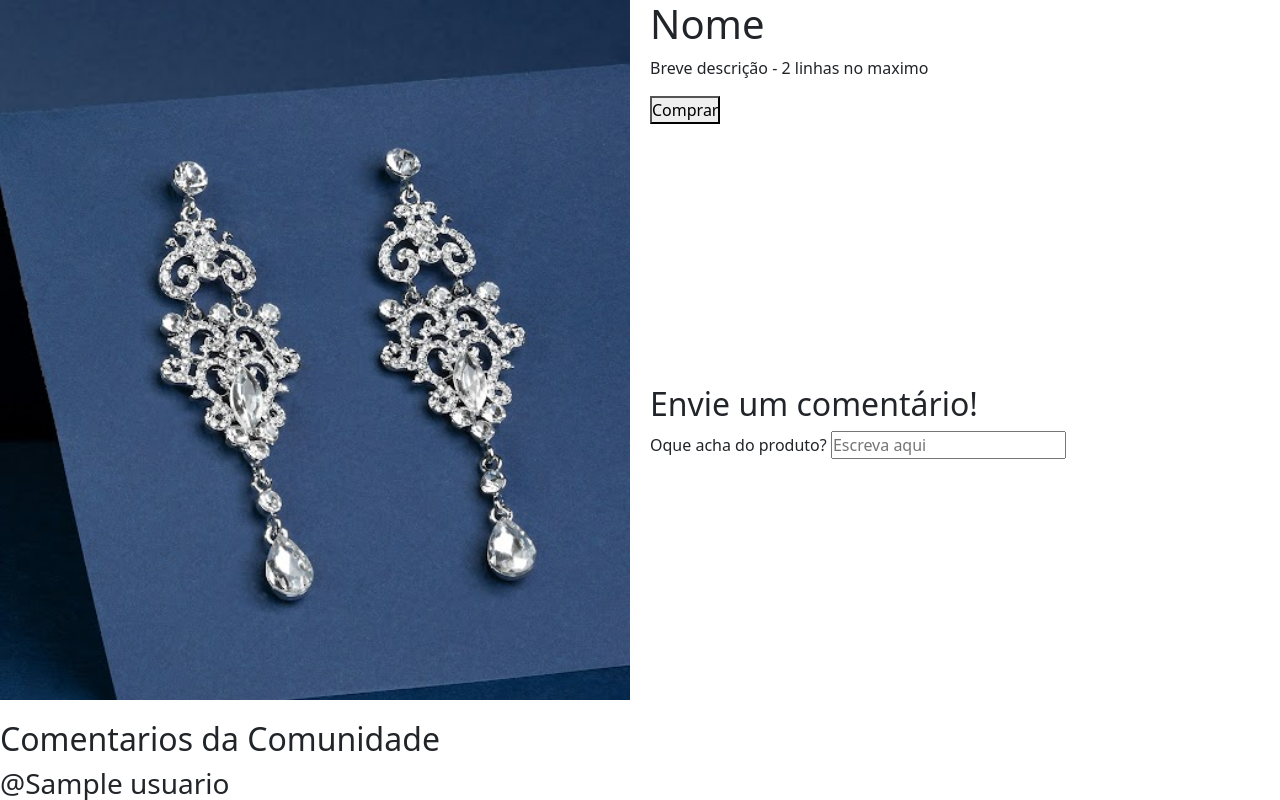
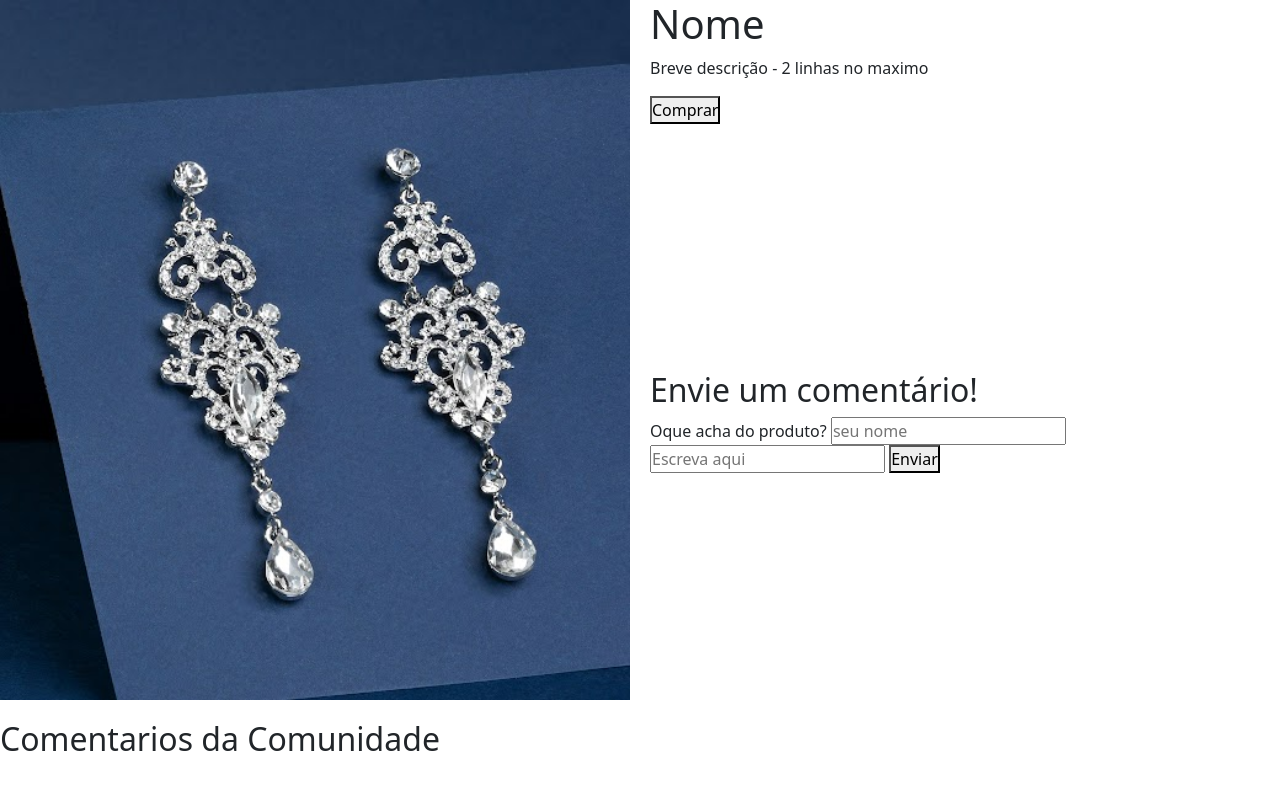
Before and after one commit to gabriela-peratello/projeto-soleil-noir, a Flask app: page /comentario in a window 1280 px wide. Run offline with Flask 3, Linux system fonts and the light colour scheme; tables that the repository leaves empty hold one stand-in row (values such as "Sample post").

Commit message:
MOD: Comentarios

```diff
--- a/app.py
+++ b/app.py
@@ -65,14 +65,14 @@
 @app.route("/comentario")
 def visualizar_comen():
     comentario = visualizar_comentarios()
-    return render_template("produtos.html", comentario = comentario)
+    return render_template("produtos.html", comentarios = comentario)
 
 @app.route("/comentarios/comentar", methods=["POST"])
 def comentar():
-    nome_completo = request.form.get("nome")
-    codigo_usuario = request.form.get("codigo")
-    comentario = request.form.get("comentario")
-    if adicionar_comentarios(nome_completo, codigo_usuario, comentario) == True:
+    nome_completo = session["nome_completo"]
+    codigo_usuario = session["codigo_usuario"]
+    comentario = request.form.get('comentario')
+    if adicionar_comentarios(codigo_usuario, nome_completo, comentario) == True:
         return redirect("/produto")
     else:
         return "Algum campo está em branco"
--- a/model/comentarios.py
+++ b/model/comentarios.py
@@ -1,14 +1,14 @@
 from database.conexao import conectar
 
-def adicionar_comentarios(codigo_usuario, comentario:str):
+def adicionar_comentarios(codigo_usuario, nome_completo:str, comentario:str):
     try:
         conexao, cursor = conectar()
         cursor.execute(
             """
-            INSERT INTO comentarios(codigo_usuario, comentario)
-            VALUES (%s, %s)
+            INSERT INTO comentarios(codigo_usuario, nome_completo, comentario)
+            VALUES (%s, %s, %s)
 
-    """, (codigo_usuario, comentario)
+    """, (codigo_usuario, nome_completo, comentario)
         )
 
         conexao.commit()
@@ -28,7 +28,7 @@
         cursor.execute(
             """
             SELECT usuarios.nome_completo, comentarios.comentario from comentarios
-            INNER JOIN usuarios on usuarios.nome_completo = usuarios.nome_completo
+            INNER JOIN usuarios ON comentarios.codigo_usuario = usuarios.codigo_usuario
 
     """
         )
--- a/templates/produtos.html
+++ b/templates/produtos.html
@@ -39,19 +39,24 @@
 
 
 
+
         <section class="comentarios-produto">
            <form action="/comentarios/comentar" method="POST">
              <h2>Envie um comentário!</h2>
              <label>Oque acha do produto?</label>
+             <input type="text" name="nome_completo" placeholder="seu nome" required>
              <input name="comentario" placeholder="Escreva aqui"></input>
+             <button type="submit">Enviar</button>
            </form>
-           </section>
+        </section>
 
-           <section>
-            <h2>Comentarios da Comunidade</h2>
-            {%for comentario in comentario%}
-            <div>
-                <div>
+           <section class="comentario-container">
+
+            <h2 class="comentario-title">Comentarios da Comunidade</h2>
+            {%for comentarios in comentario%}
+
+            <div class="comentario-card">
+                <div class="comentario-topo">
                     <h3>@{{comentario.nome_completo}}</h3>
 
                 </div>
```
